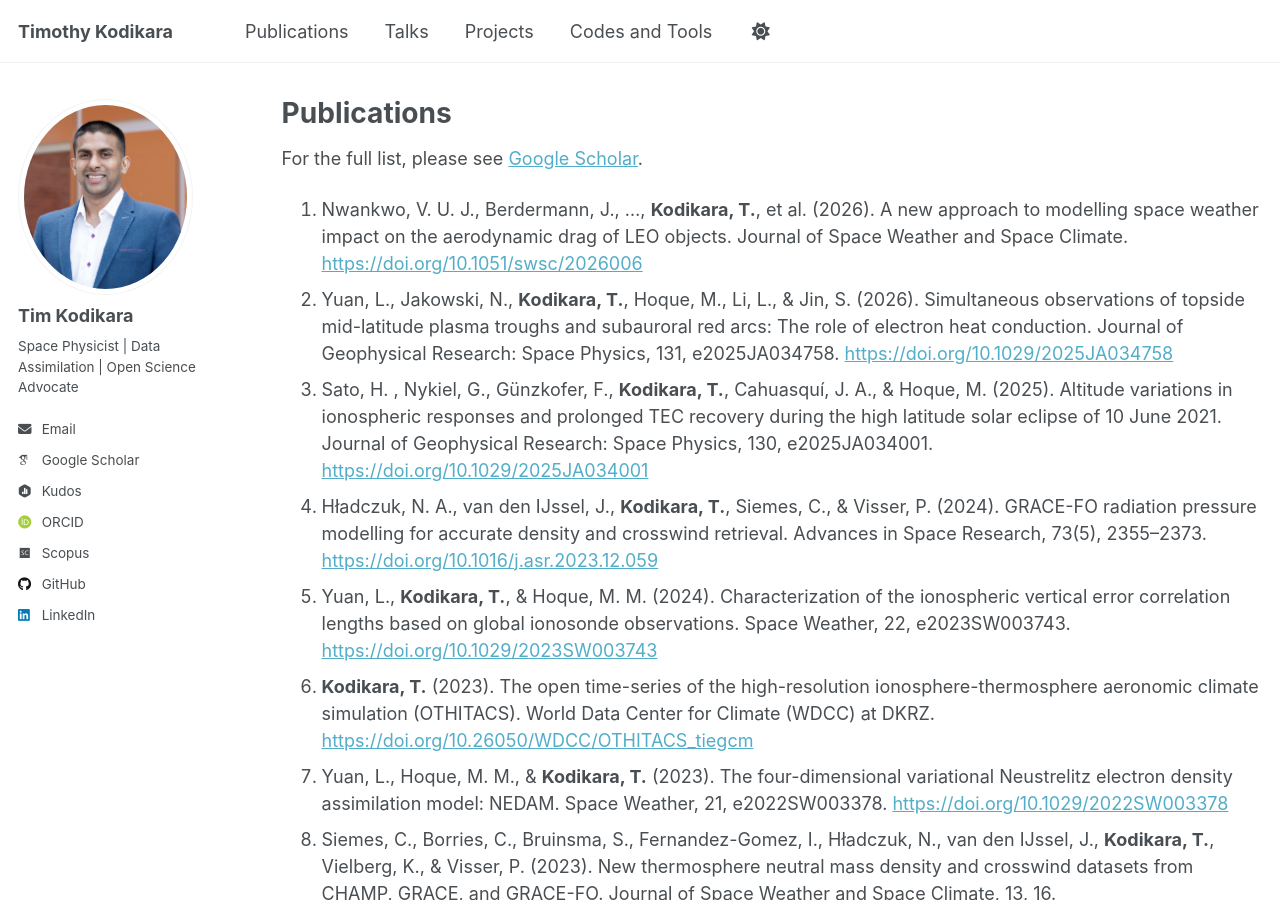
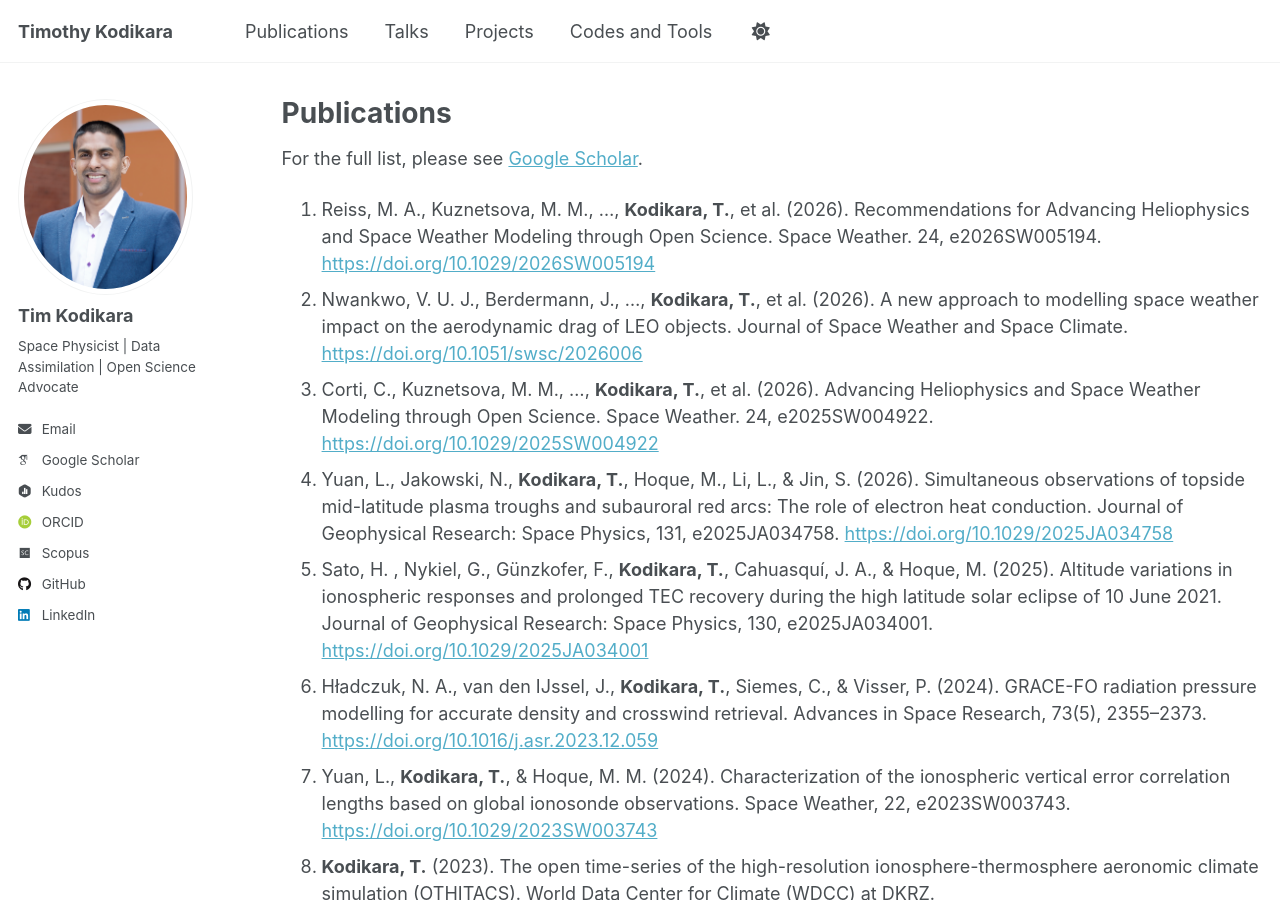
Before and after one commit to TimKod/timkod.github.io, a Jekyll site: the page built from _pages/publications.md, in a window 1280 px wide and 900 px high. Built offline with Jekyll 4.4.1, drawn with Linux system fonts in a browser that asks for light colours; some web fonts are replaced; a script that is not in the unit is left out.

Commit message:
Add new publications to the list

```diff
--- a/_pages/publications.md
+++ b/_pages/publications.md
@@ -7,7 +7,9 @@ author_profile: true
 
 For the full list, please see [Google Scholar](https://scholar.google.com/citations?user=dOasZEUAAAAJ&hl=en).
 
+1. Reiss, M. A., Kuznetsova, M. M., ..., **Kodikara, T.**, et al. (2026). Recommendations for Advancing Heliophysics and Space Weather Modeling through Open Science. Space Weather. 24, e2026SW005194. [https://doi.org/10.1029/2026SW005194](https://doi.org/10.1029/2026SW005194)
 1. Nwankwo, V. U. J., Berdermann, J., ..., **Kodikara, T.**, et al. (2026). A new approach to modelling space weather impact on the aerodynamic drag of LEO objects. Journal of Space Weather and Space Climate. [https://doi.org/10.1051/swsc/2026006](https://doi.org/10.1051/swsc/2026006)
+1. Corti, C., Kuznetsova, M. M., ..., **Kodikara, T.**, et al. (2026). Advancing Heliophysics and Space Weather Modeling through Open Science. Space Weather. 24, e2025SW004922. [https://doi.org/10.1029/2025SW004922](https://doi.org/10.1029/2025SW004922)
 1. Yuan, L., Jakowski, N., **Kodikara, T.**, Hoque, M., Li, L., & Jin, S. (2026). Simultaneous observations of topside mid-latitude plasma troughs and subauroral red arcs: The role of electron heat conduction. Journal of Geophysical Research: Space Physics, 131, e2025JA034758. [https://doi.org/10.1029/2025JA034758](https://doi.org/10.1029/2025JA034758)
 1. Sato, H. , Nykiel, G., Günzkofer, F., **Kodikara, T.**, Cahuasquí, J. A., & Hoque, M. (2025). Altitude variations in ionospheric responses and prolonged TEC recovery during the high latitude solar eclipse of 10 June 2021. Journal of Geophysical Research: Space Physics, 130, e2025JA034001. [https://doi.org/10.1029/2025JA034001](https://doi.org/10.1029/2025JA034001)
 1. Hładczuk, N. A., van den IJssel, J., **Kodikara, T.**, Siemes, C., & Visser, P. (2024). GRACE-FO radiation pressure modelling for accurate density and crosswind retrieval. Advances in Space Research, 73(5), 2355–2373. [https://doi.org/10.1016/j.asr.2023.12.059](https://doi.org/10.1016/j.asr.2023.12.059)
```
